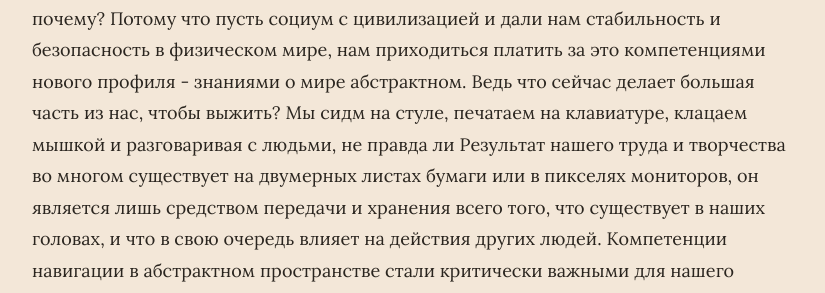
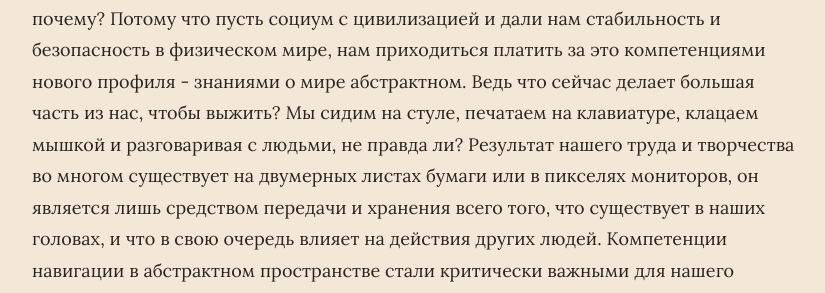
Before and after one commit to Abirmann/blog, a Jekyll site: the page built from _essays/on-omportance-of-being-articulate.md, in a window 1280 px wide and 900 px high, scrolled down 1677 px. Shown: the part 411-704 px from the top of the window, without its empty margins (226-1051 px from the left). Built offline with Jekyll 4.4.1, drawn with Linux system fonts in a browser that asks for light colours; some of the changed text lies outside the part shown.

Commit message:
редактура

```diff
--- a/_essays/on-omportance-of-being-articulate.md
+++ b/_essays/on-omportance-of-being-articulate.md
@@ -10,7 +10,7 @@ title: О важности артикуляции и выбора имени
 
 Артикулирующие руки - вот одна из причин великого и кровавого восхождения человека на вершину биосферы. Первые орудия труда - копья, лук и стрелы, огонь, одежда - ничего этого не было бы, не будь у человека таких рук, которых на земле никто больше не имеет. Но есть и другая причина - *язык*. Человек способен выражать опыт словами, способен давать опыту имя и через те же слова передавать его другим. А что такое опыт? Это и есть понятие, нечто абстрактное, пусть и имеющее самое прямое отношение к реальности (и может быть более реальное, чем сама реальность). Человек живет одновременно в физическом пространстве, как месте вещей и действий, и в пространстве концептуальном, абстрактном, населенном понятиями и дистилированным опытом - чем-то важным и очищенным от незначительных деталей (а значимость и незначительность определяется намерениями). Человек - единственное существо, способное артикулировать в мирах обоих. В первом он артикулирует и создает орудия руками. А во втором - с помощью языка и слов. И в обоих мирах человек может действовать сообща c другими.
 
-Наш мир отличается от первобытного. Нам не нужно каждый день просыпаться с мыслями о необходимости добывать пищу и вслушиваться в каждый шорох за спиной. Нет, мы просыпаемся в теплой кроватке, в полной безопасности от диких хищников, с моментальным доступом к воде и свету, нам не нужно думать о выживании ни сегодня, ни через месяц. И всё же мы всегда о чем-то беспокоимся, почему? Потому что пусть социум с цивилизацией и дали нам стабильность и безопасность в физическом мире, нам приходиться платить за это компетенциями нового профиля - знаниями о мире абстрактном. Ведь что сейчас делает большая часть из нас, чтобы выжить? Мы сидм на стуле, печатаем на клавиатуре, клацаем мышкой и разговаривая с людьми, не правда ли Результат нашего труда и творчества во многом существует на двумерных листах бумаги или в пикселях мониторов, он является лишь средством передачи и хранения всего того, что существует в наших головах, и что в свою очередь влияет на действия других людей. Компетенции навигации в абстрактном пространстве стали критически важными для нашего выживания в социуме в долгосрочной перспективе. Но что значат эти компетенции более конкретно?
+Наш мир отличается от первобытного. Нам не нужно каждый день просыпаться с мыслями о необходимости добывать пищу и вслушиваться в каждый шорох за спиной. Нет, мы просыпаемся в теплой кроватке, в полной безопасности от диких хищников, с моментальным доступом к воде и свету, нам не нужно думать о выживании ни сегодня, ни через месяц. И всё же мы всегда о чем-то беспокоимся, почему? Потому что пусть социум с цивилизацией и дали нам стабильность и безопасность в физическом мире, нам приходиться платить за это компетенциями нового профиля - знаниями о мире абстрактном. Ведь что сейчас делает большая часть из нас, чтобы выжить? Мы сидим на стуле, печатаем на клавиатуре, клацаем мышкой и разговаривая с людьми, не правда ли? Результат нашего труда и творчества во многом существует на двумерных листах бумаги или в пикселях мониторов, он является лишь средством передачи и хранения всего того, что существует в наших головах, и что в свою очередь влияет на действия других людей. Компетенции навигации в абстрактном пространстве стали критически важными для нашего выживания в социуме в долгосрочной перспективе. Но что значат эти компетенции более конкретно?
 
 Это значит, что мы должны понимать мир идей достаточно хорошо, чтобы наши знания о нем были полезны другим людям. А чтобы иметь о чем-то осведомленность, нужно этим чем-то артикулировать. В концептуальном мире мы делаем это помощью языка и слов, и так мы становимся способными решать проблемы других людей и приносить им ценность, за которую они готовы поделиться ценностью с нами (пусть это будет программа на языке программирования, выражение на языке математики, новостная статья о падении акций на языке человеческом). В том абстрактном странном мире есть все те же зоны неизвестности, которые нам необходимо понимать как свои пять пальцев, чтобы помогать в них ориентироваться другим. Мы сами часто нанимаем специальных проводников, "ходивших" там до нас и уже создавших арсенал орудий, помогающих ориентироваться и понимать то пространство эффективнее.
 
```
Also changed, not shown: other parts of _essays/on-omportance-of-being-articulate.md (+2 -1 lines).
